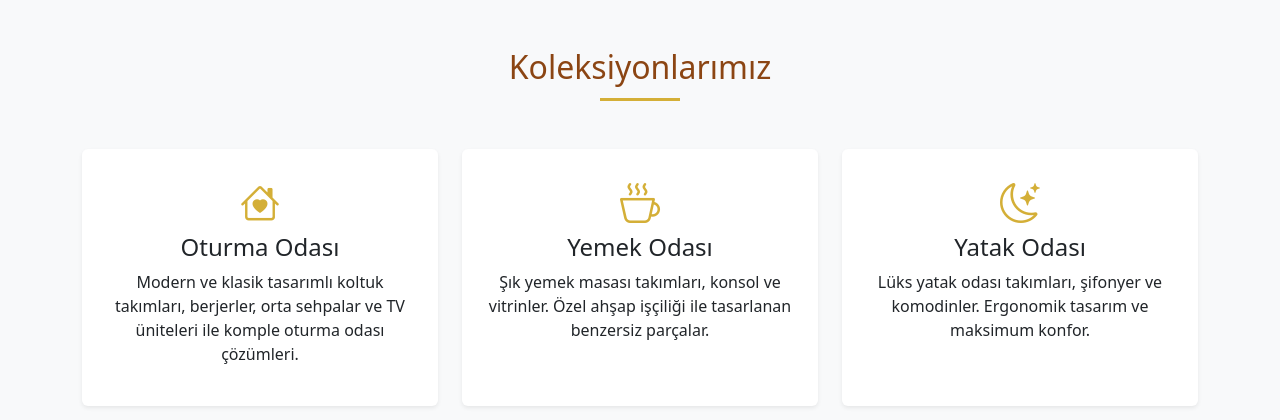
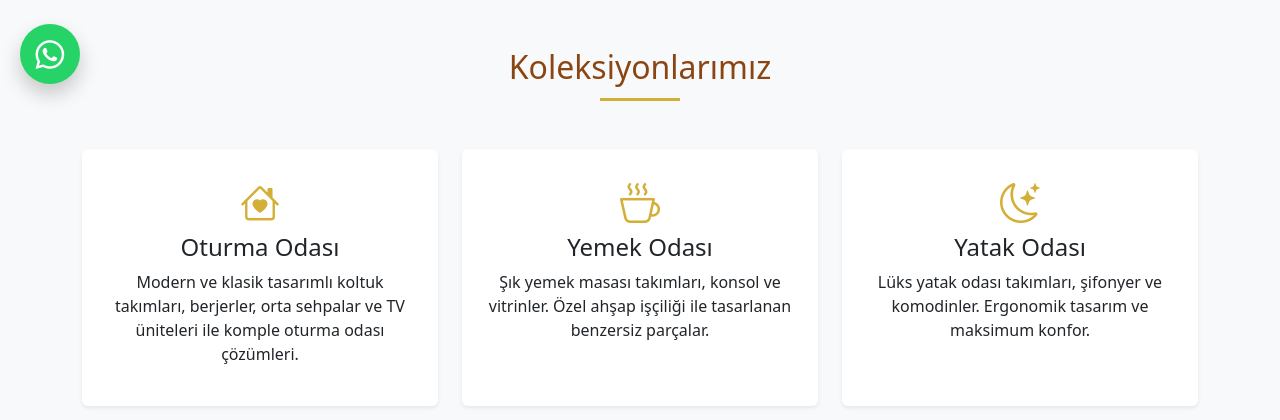
Before and after one commit to SonerTurkoglu10/furniture, a Django app: page / in a window 1280 px wide. Shown: the part 696-1116 px from the top of the page. Run offline with Django 5.2, Linux system fonts and the light colour scheme; data that the repository does not hold is empty.

Commit message:
Ana sayfa güncellendi

```diff
--- a/main/templates/main/index.html
+++ b/main/templates/main/index.html
@@ -66,6 +66,29 @@
         }
         .hero-section {
             background: linear-gradient(135deg, var(--primary-color), var(--dark-brown));
+        }
+        .whatsapp-button {
+            position: fixed;
+            left: 20px;
+            bottom: 20px;
+            width: 60px;
+            height: 60px;
+            background-color: #25D366;
+            color: #fff;
+            border-radius: 50%;
+            display: flex;
+            align-items: center;
+            justify-content: center;
+            box-shadow: 0 10px 20px rgba(0, 0, 0, 0.2);
+            z-index: 1050;
+            transition: transform 0.2s ease, box-shadow 0.2s ease;
+        }
+        .whatsapp-button:hover {
+            transform: translateY(-2px);
+            box-shadow: 0 14px 26px rgba(0, 0, 0, 0.25);
+        }
+        .whatsapp-button .bi-whatsapp {
+            font-size: 1.8rem;
         }
     </style>
 </head>
@@ -625,6 +648,10 @@
     </div>
 </footer>
 
+<a class="whatsapp-button" href="https://wa.me/905369361304?text=Merhaba%20Aykart%20Furniture,%20yard%C4%B1m%20edebilir%20misiniz?" target="_blank" rel="noopener noreferrer" aria-label="WhatsApp ile iletişime geç">
+    <i class="bi bi-whatsapp"></i>
+</a>
+
 <!-- Bootstrap JS -->
 <script src="https://cdn.jsdelivr.net/npm/bootstrap@5.3.3/dist/js/bootstrap.bundle.min.js"></script>
 
```
